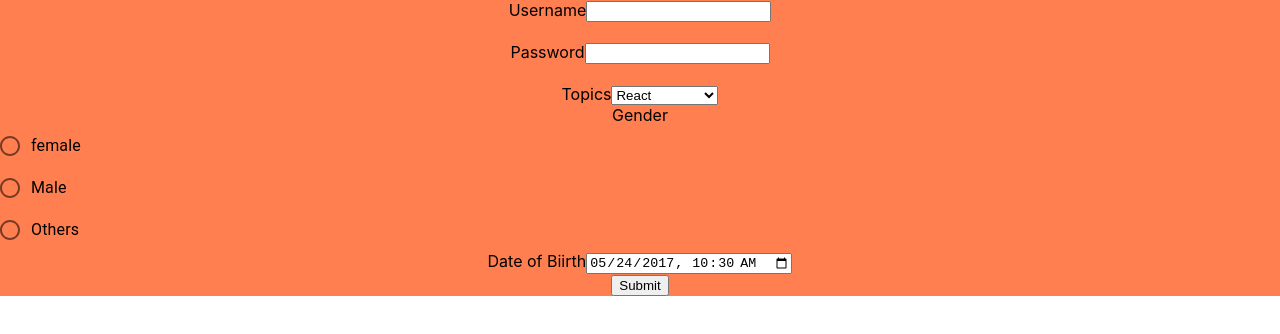
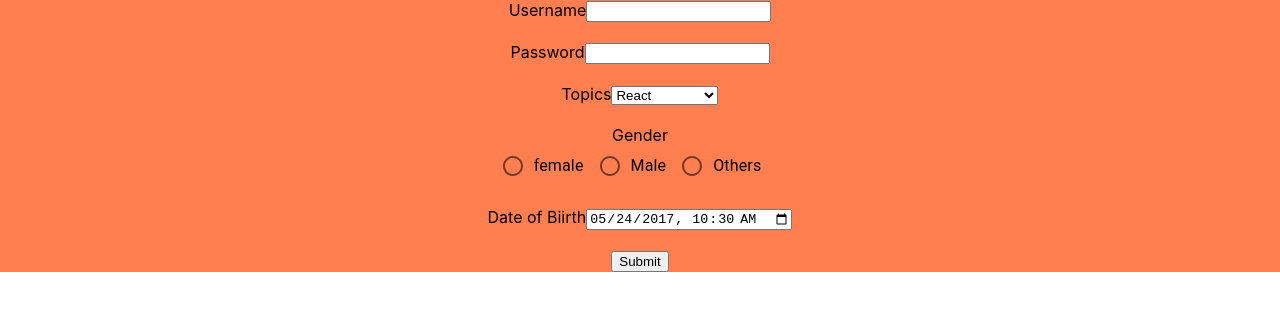
Before and after one commit to apurvapriyadarshi203/NewTodo, a React (Create React App) app: page / in a window 1280 px wide. Shown: the top 334 px of the page. Built offline with nearby package versions, Linux system fonts and the light colour scheme.

Commit message:
Second commit

```diff
--- a/src/BasicForm/Form.js
+++ b/src/BasicForm/Form.js
@@ -67,19 +67,21 @@ export class Form extends Component {
                             <option Value="Nodejs">Nodejs</option>
                             <option value="Javascript">JS</option>
                             <option Value="Html and CSS">Html and CSS</option>
-                        </select>
+                        </select><br /> <br/>
                     </div>
                     <div>
-                        <label>Gender</label>
+                        <label >Gender</label>
                         <RadioGroup arial-label="gender" value={this.setState.gender} onChange={this.handleGenderChange}>
-                            <FormControlLabel value ="female" control={<Radio />} label="female" />
-                            <FormControlLabel value ="Male" control={<Radio />} label="Male" />
-                            <FormControlLabel value ="Others" control={<Radio />} label="Others" />
-                        </RadioGroup>
+                            <div className ="conatiner">
+                            <FormControlLabel value = "female" control={<Radio />} label="female" />
+                            <FormControlLabel value = "Male" control={<Radio />} label="Male" />
+                            <FormControlLabel value = "Others" control={<Radio />} label="Others" />
+                            </div>
+                        </RadioGroup><br />
                     </div>
                     <div>
                         <label>Date of Biirth</label>
-                        <input type ="datetime-local" value ={this.state.birthday} onChange={this.handleBirthdayChange} />
+                        <input type ="datetime-local" value ={this.state.birthday} onChange={this.handleBirthdayChange} /><br /><br />
                     </div>
                 </div>
                 <button type="submit">Submit</button>
--- a/src/BasicForm/Forms.css
+++ b/src/BasicForm/Forms.css
@@ -4,3 +4,7 @@
 .abcdefg {
     text-align: center;
 }
+
+.container {
+    flex-direction: row;
+  }
```
Also changed, not shown: 1 other file (tests, documents, lock files or other folders).
